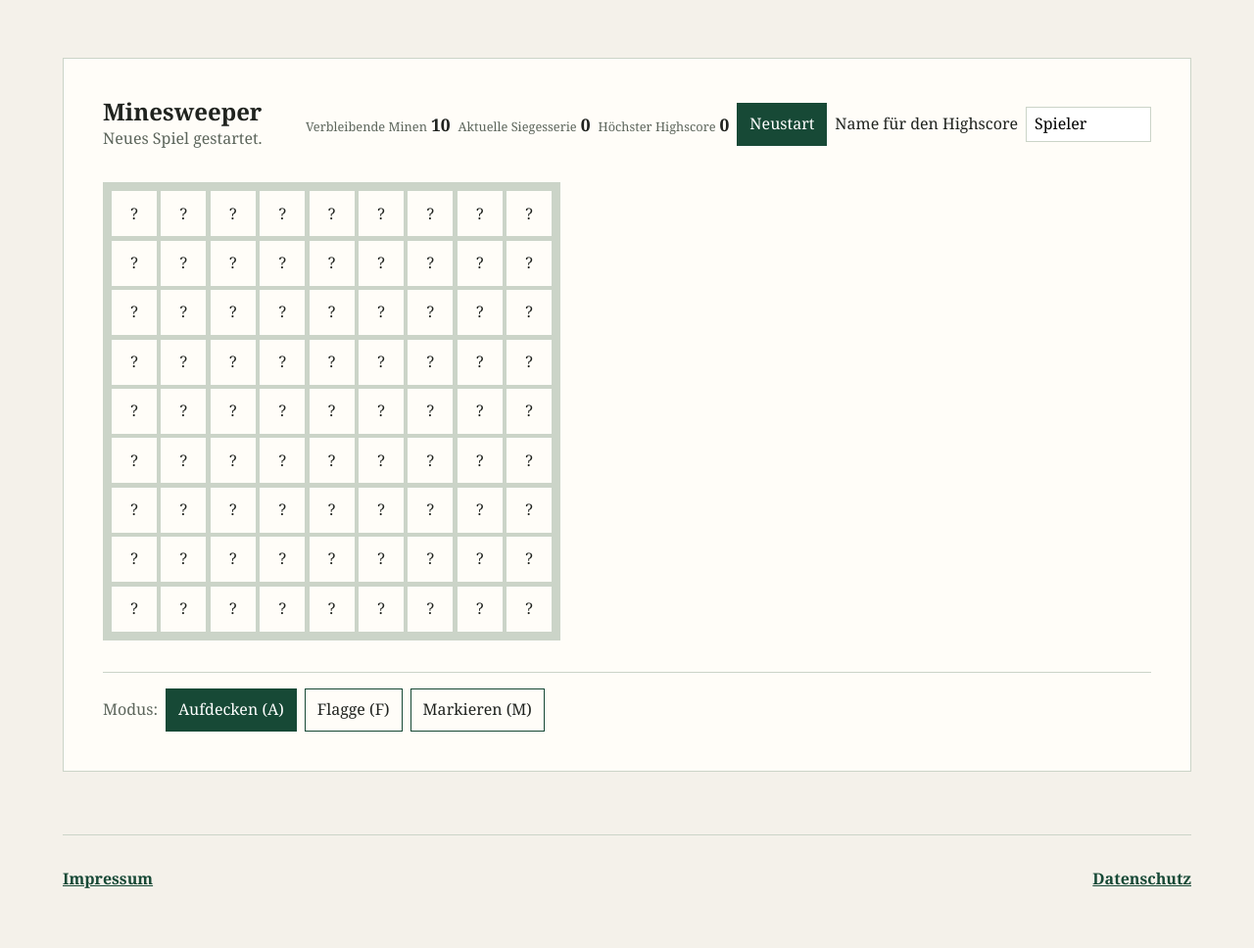
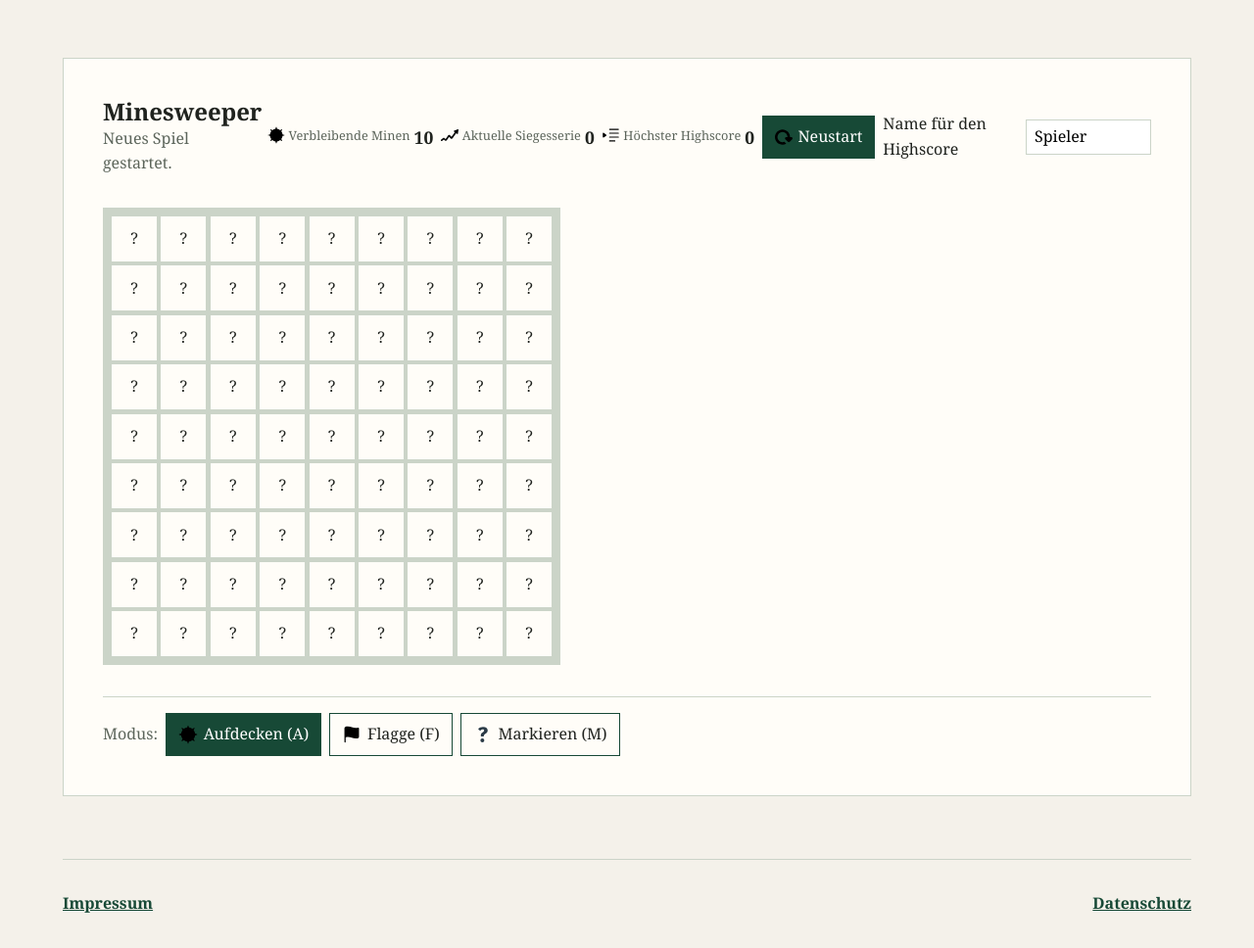
Before and after one commit to IU-Webprogrammierung/2026-09-website-megacoolblood, a plain HTML site: page pages/minesweeper/game.html in a window 1280 px wide. Shown: the part 110-1078 px from the top of the page at 98% size. Before the commit the page ends 1052 px from the top, so only its background shows below. Drawn offline with Linux system fonts and the light colour scheme.

Commit message:
feat(icons): add new icons for question mark, increase, and reload; update game header and button styles

```diff
--- a/css/style.css
+++ b/css/style.css
@@ -197,7 +197,23 @@ button:hover {
 }
 
 .game-header dt {
+	display: flex;
+	align-items: center;
+	gap: 0.25rem;
 	font-size: 0.8rem;
+}
+
+.info-icon,
+.control-icon {
+	width: 1.1rem;
+	height: 1.1rem;
+	object-fit: contain;
+}
+
+.game-header #new-game {
+	display: inline-flex;
+	align-items: center;
+	gap: 0.35rem;
 }
 
 .game-header dd {
@@ -233,9 +249,18 @@ button:hover {
 }
 
 .mode-button {
+	display: inline-flex;
+	align-items: center;
+	gap: 0.35rem;
 	color: var(--color-text);
 	background: var(--color-surface);
 	border-color: var(--color-accent-dark);
+}
+
+.mode-icon {
+	width: 1.25rem;
+	height: 1.25rem;
+	object-fit: contain;
 }
 
 .mode-button.is-active,
--- a/js/game.js
+++ b/js/game.js
@@ -29,7 +29,8 @@ const streakStorageKey = 'lycheelab-winning-streak';
 const highscoreStorageKey = 'lycheelab-highscores';
 const iconPaths = {
 	flag: '../../assets/icons/flag.svg',
-	mine: '../../assets/icons/mine.svg'
+	mine: '../../assets/icons/mine.svg',
+	questionmark: '../../assets/icons/questionmark.svg'
 };
 let cells = [];
 let gameOver = false;
@@ -243,7 +244,7 @@ function toggleMark(cell) {
 	}
 
 	cell.isMarked = !cell.isMarked;
-	cell.element.textContent = cell.isMarked ? '?' : '';
+	setCellContent(cell, cell.isMarked ? 'questionmark' : null, '');
 	cell.element.classList.toggle('is-marked', cell.isMarked);
 	cell.element.setAttribute(
 		'aria-label',
--- a/pages/minesweeper/game.html
+++ b/pages/minesweeper/game.html
@@ -31,19 +31,19 @@
         <h2 id="game-info-heading" class="visually-hidden">Spielinformationen</h2>
         <dl>
           <div>
-            <dt>Verbleibende Minen</dt>
+            <dt><img class="info-icon" src="../../assets/icons/mine.svg" alt="" aria-hidden="true">Verbleibende Minen</dt>
             <dd id="mine-count">0</dd>
           </div>
           <div>
-            <dt>Aktuelle Siegesserie</dt>
+            <dt><img class="info-icon" src="../../assets/icons/increase.svg" alt="" aria-hidden="true">Aktuelle Siegesserie</dt>
             <dd id="winning-streak">0</dd>
           </div>
           <div>
-            <dt>Höchster Highscore</dt>
+            <dt><img class="info-icon" src="../../assets/icons/highscore.svg" alt="" aria-hidden="true">Höchster Highscore</dt>
             <dd id="highest-score">0</dd>
           </div>
         </dl>
-        <button type="button" id="new-game">Neustart</button>
+        <button type="button" id="new-game"><img class="control-icon" src="../../assets/icons/reload.svg" alt="" aria-hidden="true">Neustart</button>
         <label for="player-name">Name für den Highscore</label>
         <input id="player-name" name="player-name" type="text" maxlength="24" value="Spieler">
       </header>
@@ -51,9 +51,9 @@
       <footer class="game-footer">
         <div class="game-modes" role="group" aria-label="Eingabemodus">
           <span>Modus:</span>
-          <button type="button" class="mode-button is-active" data-mode="reveal" aria-pressed="true">Aufdecken (A)</button>
-          <button type="button" class="mode-button" data-mode="flag" aria-pressed="false">Flagge (F)</button>
-          <button type="button" class="mode-button" data-mode="mark" aria-pressed="false">Markieren (M)</button>
+          <button type="button" class="mode-button is-active" data-mode="reveal" aria-pressed="true"><img class="mode-icon" src="../../assets/icons/mine.svg" alt="" aria-hidden="true">Aufdecken (A)</button>
+          <button type="button" class="mode-button" data-mode="flag" aria-pressed="false"><img class="mode-icon" src="../../assets/icons/flag.svg" alt="" aria-hidden="true">Flagge (F)</button>
+          <button type="button" class="mode-button" data-mode="mark" aria-pressed="false"><img class="mode-icon" src="../../assets/icons/questionmark.svg" alt="" aria-hidden="true">Markieren (M)</button>
         </div>
       </footer>
     </section>
```
Also changed, not shown: assets/icons/highscore.svg (added), assets/icons/increase.svg (added), assets/icons/questionmark.svg (added), assets/icons/reload.svg (added).
